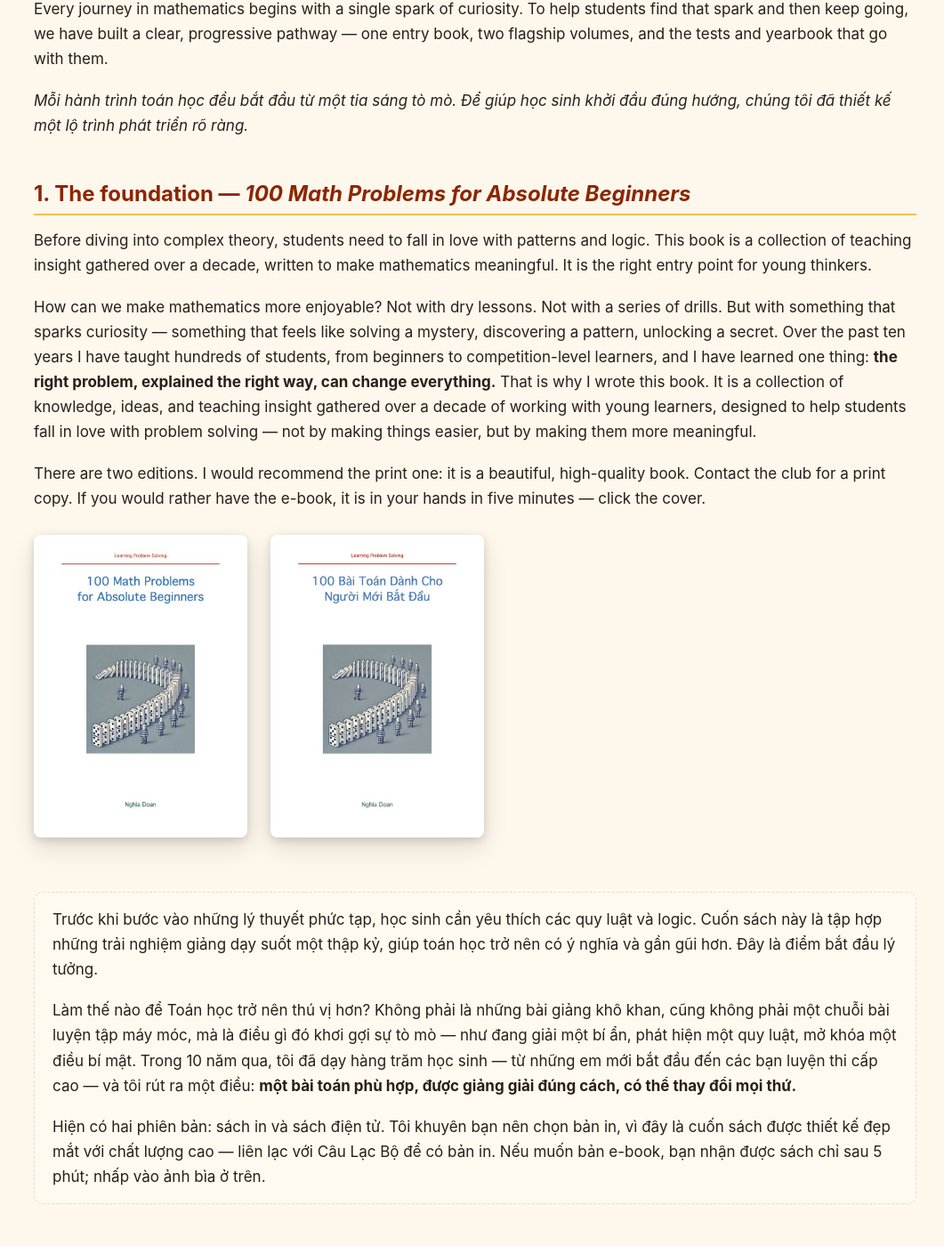
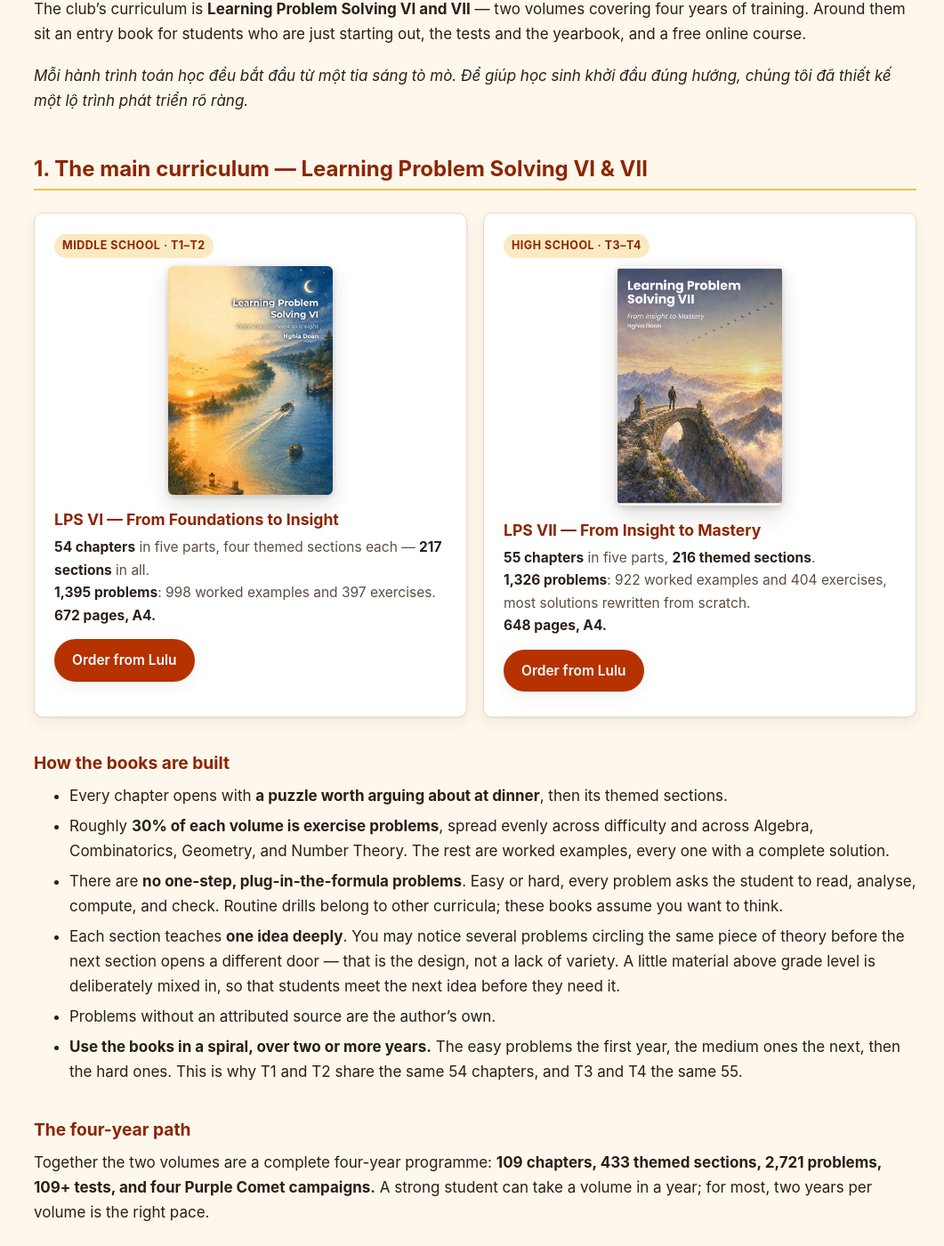
Before and after one commit to nghia71/nghia71.github.io, a Jekyll site: the page built from books.md, in a window 1280 px wide and 1400 px high, scrolled down 342 px. Shown: the whole window at 89% size, without its empty margins (106-1167 px from the left). Built offline with Jekyll 4.4.1, drawn with Linux system fonts in a browser that asks for light colours; some of the changed text lies outside the part shown.

Commit message:
Correct book statistics; put LPS VI/VII first

```diff
--- a/books.md
+++ b/books.md
@@ -4,37 +4,11 @@ title: Books
 
 # The MCC Curriculum
 
-Every journey in mathematics begins with a single spark of curiosity. To help students find that spark and then keep going, we have built a clear, progressive pathway — one entry book, two flagship volumes, and the tests and yearbook that go with them.
+The club's curriculum is **Learning Problem Solving VI and VII** — two volumes covering four years of training. Around them sit an entry book for students who are just starting out, the tests and the yearbook, and a free online course.
 
 *Mỗi hành trình toán học đều bắt đầu từ một tia sáng tò mò. Để giúp học sinh khởi đầu đúng hướng, chúng tôi đã thiết kế một lộ trình phát triển rõ ràng.*
 
-## 1. The foundation — *100 Math Problems for Absolute Beginners*
-
-Before diving into complex theory, students need to fall in love with patterns and logic. This book is a collection of teaching insight gathered over a decade, written to make mathematics meaningful. It is the right entry point for young thinkers.
-
-How can we make mathematics more enjoyable? Not with dry lessons. Not with a series of drills. But with something that sparks curiosity — something that feels like solving a mystery, discovering a pattern, unlocking a secret. Over the past ten years I have taught hundreds of students, from beginners to competition-level learners, and I have learned one thing: **the right problem, explained the right way, can change everything.** That is why I wrote this book. It is a collection of knowledge, ideas, and teaching insight gathered over a decade of working with young learners, designed to help students fall in love with problem solving — not by making things easier, but by making them more meaningful.
-
-There are two editions. I would recommend the print one: it is a beautiful, high-quality book. Contact the club for a print copy. If you would rather have the e-book, it is in your hands in five minutes — click the cover.
-
-<div class="covers" markdown="1">
-
-[![100 Math Problems for Absolute Beginners (e-book)](./img/100-en-cover.jpg)](https://www.lulu.com/shop/nghia-doan/100-math-problems-for-absolute-beginners/ebook/product-p69y785.html)
-
-[![100 Bài Toán Dành Cho Người Mới Bắt Đầu (e-book)](./img/100-vn-cover.jpg)](https://www.lulu.com/shop/nghia-doan/100-bài-toán-dành-cho-người-mới-bắt-đầu/ebook/product-rm68v54.html)
-
-</div>
-
-<div class="vn" markdown="1">
-
-Trước khi bước vào những lý thuyết phức tạp, học sinh cần yêu thích các quy luật và logic. Cuốn sách này là tập hợp những trải nghiệm giảng dạy suốt một thập kỷ, giúp toán học trở nên có ý nghĩa và gần gũi hơn. Đây là điểm bắt đầu lý tưởng.
-
-Làm thế nào để Toán học trở nên thú vị hơn? Không phải là những bài giảng khô khan, cũng không phải một chuỗi bài luyện tập máy móc, mà là điều gì đó khơi gợi sự tò mò — như đang giải một bí ẩn, phát hiện một quy luật, mở khóa một điều bí mật. Trong 10 năm qua, tôi đã dạy hàng trăm học sinh — từ những em mới bắt đầu đến các bạn luyện thi cấp cao — và tôi rút ra một điều: **một bài toán phù hợp, được giảng giải đúng cách, có thể thay đổi mọi thứ.**
-
-Hiện có hai phiên bản: sách in và sách điện tử. Tôi khuyên bạn nên chọn bản in, vì đây là cuốn sách được thiết kế đẹp mắt với chất lượng cao — liên lạc với Câu Lạc Bộ để có bản in. Nếu muốn bản e-book, bạn nhận được sách chỉ sau 5 phút; nhấp vào ảnh bìa ở trên.
-
-</div>
-
-## 2. The flagship series — Learning Problem Solving VI & VII
+## 1. The main curriculum — Learning Problem Solving VI & VII
 
 <div class="cards wide" markdown="0">
 
@@ -42,8 +16,9 @@ Hiện có hai phiên bản: sách in và sách điện tử. Tôi khuyên bạn
     <span class="tag">Middle School · T1–T2</span>
     <a href="https://www.lulu.com/shop/nghia-doan/learning-problem-solving-vi/hardcover/product-m2ezqjj.html"><img class="cover" src="./img/lps6-cover.jpg" alt="Learning Problem Solving VI — From Foundations to Insight"></a>
     <h3>LPS VI — From Foundations to Insight</h3>
-    <p><strong>54 chapters</strong>, four themed sections each — <strong>216 sections</strong> in all.<br>
-       About <strong>1,400 problems</strong>. <strong>675 pages.</strong></p>
+    <p><strong>54 chapters</strong> in five parts, four themed sections each — <strong>217 sections</strong> in all.<br>
+       <strong>1,395 problems</strong>: 998 worked examples and 397 exercises.<br>
+       <strong>672 pages, A4.</strong></p>
     <p><a class="btn" href="https://www.lulu.com/shop/nghia-doan/learning-problem-solving-vi/hardcover/product-m2ezqjj.html">Order from Lulu</a></p>
   </div>
 
@@ -51,8 +26,9 @@ Hiện có hai phiên bản: sách in và sách điện tử. Tôi khuyên bạn
     <span class="tag">High School · T3–T4</span>
     <a href="https://www.lulu.com/shop/nghia-doan/learning-problem-solving-vii/hardcover/product-2mnpyy4.html"><img class="cover" src="./img/lps7-cover.jpg" alt="Learning Problem Solving VII — From Insight to Mastery"></a>
     <h3>LPS VII — From Insight to Mastery</h3>
-    <p><strong>55 chapters.</strong> About <strong>1,340 problems</strong>: <strong>934 fully worked examples</strong> and <strong>406 exercises</strong>, most solutions rewritten from scratch.<br>
-       <strong>850 pages.</strong></p>
+    <p><strong>55 chapters</strong> in five parts, <strong>216 themed sections</strong>.<br>
+       <strong>1,326 problems</strong>: 922 worked examples and 404 exercises, most solutions rewritten from scratch.<br>
+       <strong>648 pages, A4.</strong></p>
     <p><a class="btn" href="https://www.lulu.com/shop/nghia-doan/learning-problem-solving-vii/hardcover/product-2mnpyy4.html">Order from Lulu</a></p>
   </div>
 
@@ -60,7 +36,8 @@ Hiện có hai phiên bản: sách in và sách điện tử. Tôi khuyên bạn
 
 ### How the books are built
 
-* Roughly **30% of each volume is exercise problems**, spread evenly across difficulty and across Algebra, Combinatorics, Geometry, and Number Theory.
+* Every chapter opens with **a puzzle worth arguing about at dinner**, then its themed sections.
+* Roughly **30% of each volume is exercise problems**, spread evenly across difficulty and across Algebra, Combinatorics, Geometry, and Number Theory. The rest are worked examples, every one with a complete solution.
 * There are **no one-step, plug-in-the-formula problems**. Easy or hard, every problem asks the student to read, analyse, compute, and check. Routine drills belong to other curricula; these books assume you want to think.
 * Each section teaches **one idea deeply**. You may notice several problems circling the same piece of theory before the next section opens a different door — that is the design, not a lack of variety. A little material above grade level is deliberately mixed in, so that students meet the next idea before they need it.
 * Problems without an attributed source are the author's own.
@@ -68,7 +45,7 @@ Hiện có hai phiên bản: sách in và sách điện tử. Tôi khuyên bạn
 
 ### The four-year path
 
-Together the two volumes are a complete four-year programme: **109 chapters, more than 4,000 problems, 109+ tests, and four Purple Comet campaigns.** A strong student can take a volume in a year; for most, two years per volume is the right pace.
+Together the two volumes are a complete four-year programme: **109 chapters, 433 themed sections, 2,721 problems, 109+ tests, and four Purple Comet campaigns.** A strong student can take a volume in a year; for most, two years per volume is the right pace.
 
 <div class="note" markdown="1">
 **This set is not for absolute beginners.** It assumes a student has already worked through Beast Academy or the AoPS Introductory series. Starting here without that footing is discouraging rather than useful.
@@ -86,7 +63,45 @@ Please tell the club when you order: if a discount code is available, we will pa
 
 Khi đặt xin nhắn cho câu lạc bộ — nếu có mã giảm giá chúng tôi sẽ chuyển ngay. Đặt theo nhóm còn rẻ hơn nữa, nếu có phụ huynh nhận việc giao sách tại chỗ.
 
-**Bộ sách gồm 54/55 chương mỗi quyển, mỗi chương 4 chuyên mục, khoảng 30% là bài tập.** Sách không có bài áp dụng công thức một bước ăn ngay; dù dễ hay khó, mỗi bài đều đòi hỏi đọc hiểu, phân tích, tính toán rồi kiểm tra. Sách được thiết kế để dùng theo kiểu **xoáy trôn ốc** trong hai năm trở lên: lần đầu học các bài dễ, năm sau chuyển sang bài trung bình, rồi bài khó. Bộ hai quyển là một chương trình bốn năm: **109 chương, hơn 4.000 bài toán, 109+ kỳ kiểm tra và 4 mùa Purple Comet.**
+**LPS VI: 54 chương, 217 chuyên mục, 1.395 bài (998 ví dụ + 397 bài tập), 672 trang A4. LPS VII: 55 chương, 216 chuyên mục, 1.326 bài (922 ví dụ + 404 bài tập), 648 trang A4.** Khoảng 30% là bài tập. Sách không có bài áp dụng công thức một bước ăn ngay; dù dễ hay khó, mỗi bài đều đòi hỏi đọc hiểu, phân tích, tính toán rồi kiểm tra. Sách được thiết kế để dùng theo kiểu **xoáy trôn ốc** trong hai năm trở lên: lần đầu học các bài dễ, năm sau chuyển sang bài trung bình, rồi bài khó. Bộ hai quyển là một chương trình bốn năm: **109 chương, 433 chuyên mục, 2.721 bài toán, 109+ kỳ kiểm tra và 4 mùa Purple Comet.**
+
+</div>
+
+## 2. Starting out — *100 Math Problems for Absolute Beginners*
+
+**This is not the main course book.** It is for students who are just beginning, or who have been with the club a year or less — the book that comes *before* LPS VI, not instead of it.
+
+Before diving into complex theory, students need to fall in love with patterns and logic. How can we make mathematics more enjoyable? Not with dry lessons, and not with a series of drills, but with something that sparks curiosity — something that feels like solving a mystery, discovering a pattern, unlocking a secret. Over the past ten years I have taught hundreds of students, from beginners to competition-level learners, and I have learned one thing: **the right problem, explained the right way, can change everything.**
+
+I would recommend the print edition — it is a beautiful, high-quality book. Contact the club for a print copy. If you would rather have the e-book, it is in your hands in five minutes.
+
+<div class="cards wide" markdown="0">
+
+  <div class="card">
+    <span class="tag">English edition</span>
+    <a href="https://www.lulu.com/shop/nghia-doan/100-math-problems-for-absolute-beginners/ebook/product-p69y785.html"><img class="cover" src="./img/100-en-cover.jpg" alt="100 Math Problems for Absolute Beginners"></a>
+    <h3>100 Math Problems for Absolute Beginners</h3>
+    <p>100 problems, each chosen to teach one idea and explained the way it would be explained at a table, not in a lecture.</p>
+    <p><a class="btn" href="https://www.lulu.com/shop/nghia-doan/100-math-problems-for-absolute-beginners/ebook/product-p69y785.html">E-book from Lulu</a></p>
+  </div>
+
+  <div class="card">
+    <span class="tag">Vietnamese edition · Bản tiếng Việt</span>
+    <a href="https://www.lulu.com/shop/nghia-doan/100-b%C3%A0i-to%C3%A1n-d%C3%A0nh-cho-ng%C6%B0%E1%BB%9Di-m%E1%BB%9Bi-b%E1%BA%AFt-%C4%91%E1%BA%A7u/ebook/product-rm68v54.html"><img class="cover" src="./img/100-vn-cover.jpg" alt="100 Bài Toán Dành Cho Người Mới Bắt Đầu"></a>
+    <h3>100 Bài Toán Dành Cho Người Mới Bắt Đầu</h3>
+    <p>Cùng nội dung, viết bằng tiếng Việt, dành cho các em và phụ huynh muốn học bằng tiếng mẹ đẻ.</p>
+    <p><a class="btn" href="https://www.lulu.com/shop/nghia-doan/100-b%C3%A0i-to%C3%A1n-d%C3%A0nh-cho-ng%C6%B0%E1%BB%9Di-m%E1%BB%9Bi-b%E1%BA%AFt-%C4%91%E1%BA%A7u/ebook/product-rm68v54.html">E-book từ Lulu</a></p>
+  </div>
+
+</div>
+
+<div class="vn" markdown="1">
+
+**Đây không phải giáo trình chính.** Sách dành cho các em mới bắt đầu, hoặc mới tham gia câu lạc bộ từ một năm trở lại — là cuốn học *trước* LPS VI, không phải thay cho LPS VI.
+
+Trước khi bước vào những lý thuyết phức tạp, học sinh cần yêu thích các quy luật và logic. Làm thế nào để Toán học trở nên thú vị hơn? Không phải là những bài giảng khô khan, cũng không phải một chuỗi bài luyện tập máy móc, mà là điều gì đó khơi gợi sự tò mò — như đang giải một bí ẩn, phát hiện một quy luật, mở khóa một điều bí mật. Trong 10 năm qua, tôi đã dạy hàng trăm học sinh — từ những em mới bắt đầu đến các bạn luyện thi cấp cao — và tôi rút ra một điều: **một bài toán phù hợp, được giảng giải đúng cách, có thể thay đổi mọi thứ.**
+
+Tôi khuyên nên chọn bản in, vì đây là cuốn sách được thiết kế đẹp mắt với chất lượng cao — liên lạc với Câu Lạc Bộ để có bản in. Nếu muốn bản e-book, bạn nhận được sách chỉ sau 5 phút.
 
 </div>
 
```
Also changed, not shown: README.md (+10 -10 lines), register.md (+2 -2 lines), t1.md (+1 -1 lines), t2.md (+1 -1 lines), t3.md (+1 -1 lines), t4.md (+1 -1 lines).
